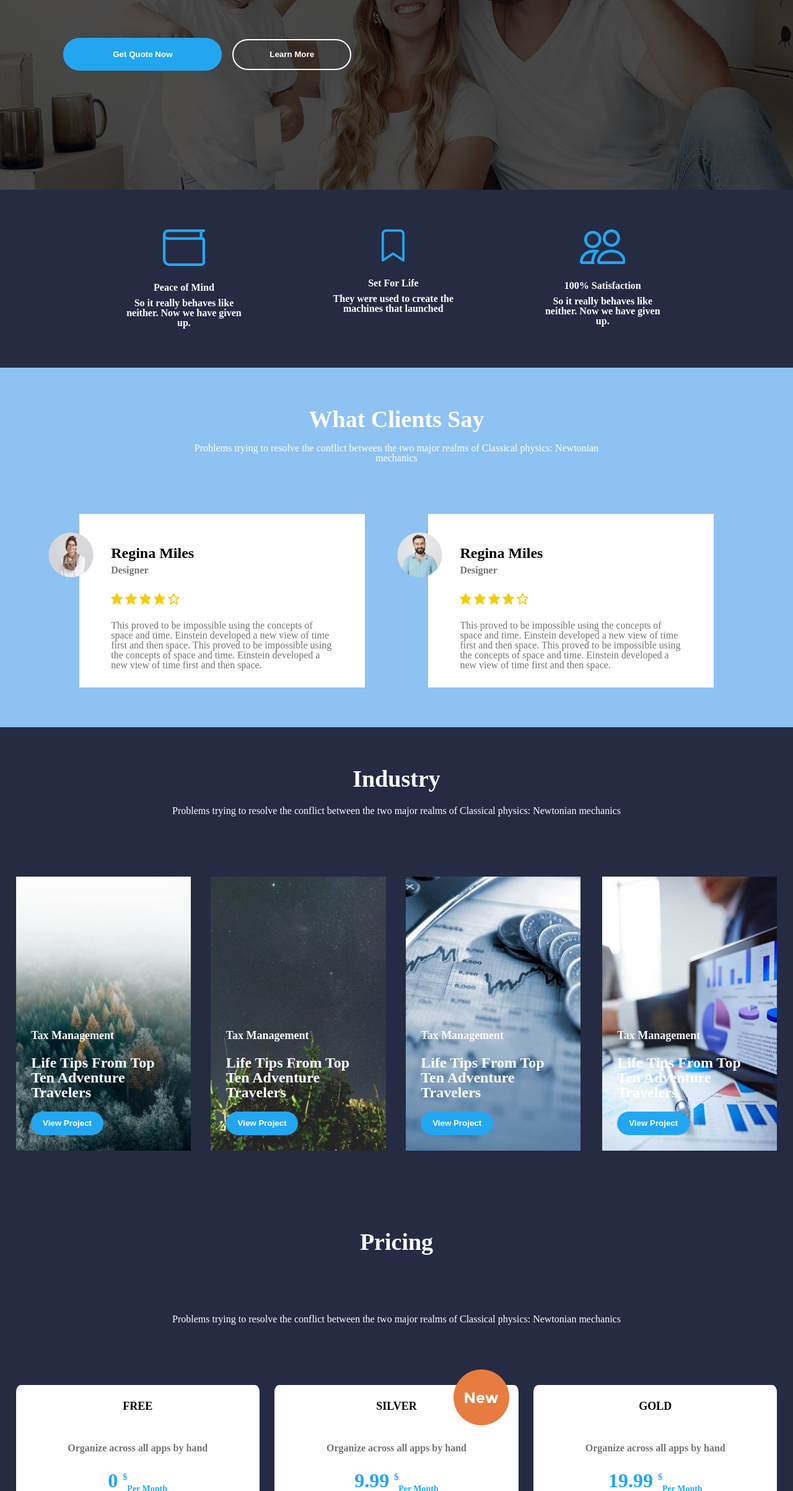
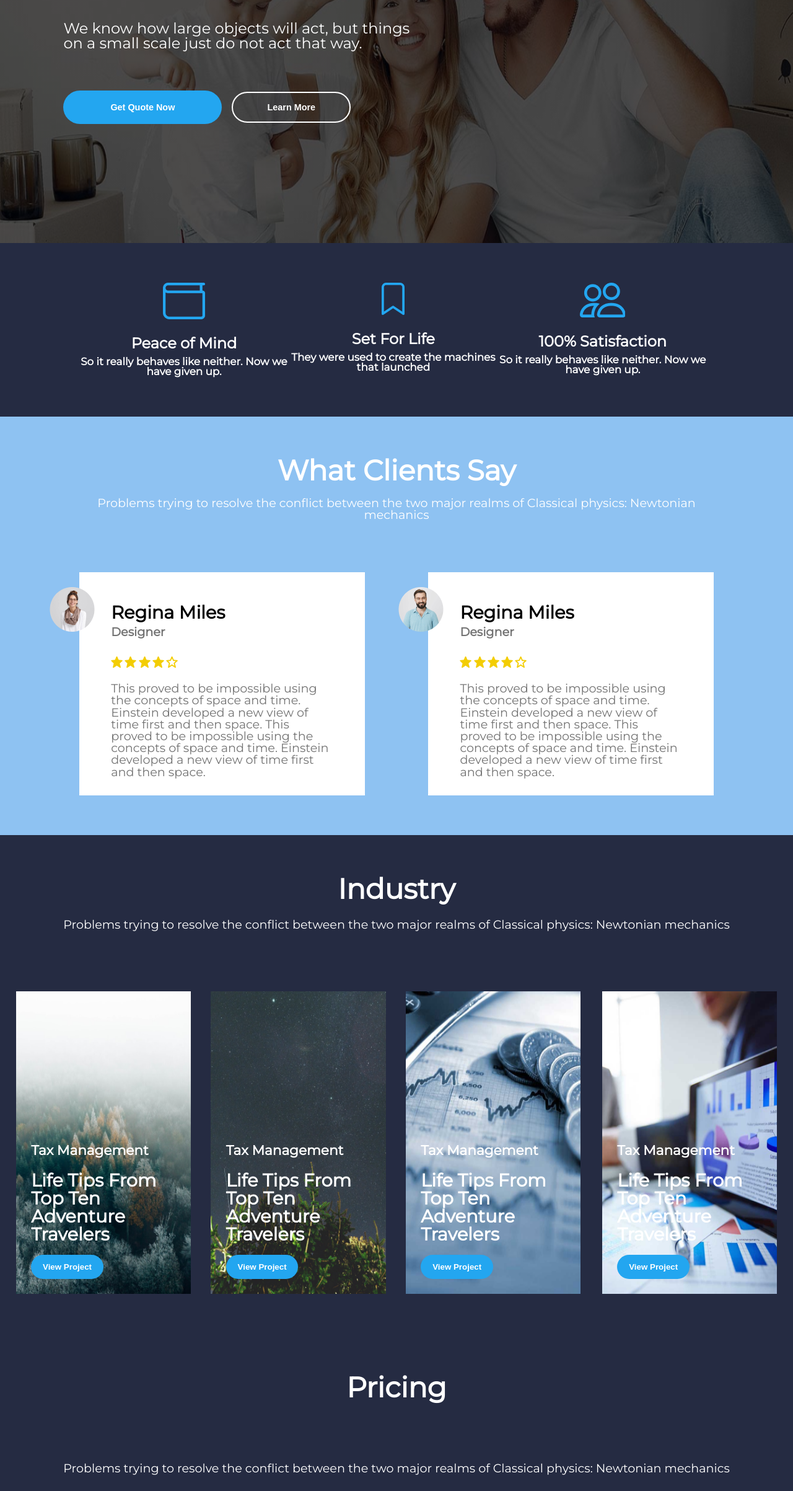
Before and after one commit to SaahilMahato/Design-Final-Assignment, a plain HTML site: page index.html in a window 1280 px wide. Shown: the part 395-2800 px from the top of the page at 62% size. Drawn offline with Linux system fonts and the light colour scheme.

Commit message:
relative font sizes done

```diff
--- a/css/desktop_styles.css
+++ b/css/desktop_styles.css
@@ -1,4 +1,12 @@
 @media (min-width: 768px) {
+
+    html {
+        font-size: 12px;
+    }
+
+    body {
+        font-family: 'Montserrat', sans-serif;
+    }
 
     /* For header */
 
@@ -21,7 +29,7 @@
     .upper-nav {
         width: 20%;
         float: left;
-        padding: 1.5%;
+        padding: 1.2%;
     }
 
     .upper-nav h1 {
@@ -30,13 +38,13 @@
     }
 
     .lower-nav {
-        width: 40%;
+        width: 45%;
         float: left;
         margin-top: 0;
         margin-bottom: 0;
         margin-left: 5%;
-        font-size: 16px;
-        padding: 2%;
+        font-size: 1.6rem;
+        padding: 1.6%;
     }
 
     .lower-nav ul li {
@@ -47,8 +55,9 @@
 
     .login {
         height: 100%;
-        width: 30%;
+        width: 25%;
         float: right;
+        font-size: 1.6rem;
         font-weight: bold;
         color: #FFFFFF;
         padding: 0.5%;
@@ -80,7 +89,7 @@
     }
 
     .header-background h2 {
-        font-size: 48px;
+        font-size: 4.8rem;
         text-align: start;
         width: 40%;
         margin: 0 8%;
@@ -88,7 +97,7 @@
     }
 
     .header-background p {
-        font-size: 20px;
+        font-size: 2.0rem;
         font-weight: normal;
         text-align: start;
         width: 45%;
@@ -103,25 +112,19 @@
     .quote-button {
         margin-top: 2%;
         margin-left: 8%;
-        color: #FFFFFF;
-        font-weight: bold;
+        font-size: 1.2rem;
         width: 20%;
         padding: 1.5%;
-        background-color: #23A6F0;
-        border: none;
-        border-radius: 50px;
     }
 
     .learn-button {
         margin-top: 2%;
         margin-left: 1%;
+        font-size: 1.2rem;
         color: #FFFFFF;
-        font-weight: bold;
         width: 15%;
         padding: 1.2%;
-        background: transparent;
         border: solid 2px #FFFFFF;
-        border-radius: 50px;
     }
 
     /* vectir section */
@@ -171,8 +174,8 @@
 
     .client-pic {
         position: absolute;
-        left: -50px;
-        top: 30px;
+        left: -4.0rem;
+        top: 2.0rem;
     }
 
     /* Industry section */
@@ -275,7 +278,7 @@
         border: none;
         border-radius: 5px;
         color: #FFFFFF;
-        font-size: 14px;
+        font-size: 1.4rem;
         font-weight: bold;
         background-color: #23A6F0;
     }
@@ -324,18 +327,18 @@
     /* social section */
     .social-section {
         background-color: #FAFAFA;
-        padding: 2% 12%;
+        padding: 1.5% 12%;
     }
 
     .social-section p {
         color: #737373;
-        width: 60%;
+        width: 70%;
         float:left;
         margin-bottom: 0;
     }
 
     .social-section ul {
-        width: 40%;
+        width: 20%;
         float: right;
     }
 }
--- a/css/styles.css
+++ b/css/styles.css
@@ -1,3 +1,11 @@
+html {
+    font-size: 10px;
+}
+
+body {
+    font-family: 'Montserrat', sans-serif;
+}
+
 header {
     color: #FFFFFF;
     padding: 0;
@@ -8,7 +16,7 @@ header nav {
 }
 
 .upper-nav h1 {
-    font-size: 24px;
+    font-size: 2.4rem;
     font-weight: bold;
     padding: 4%;
 }
@@ -26,7 +34,7 @@ a {
 }
 
 .lower-nav {
-    font-size: 30px;
+    font-size: 3.0rem;
     font-weight: bold;
 }
 
@@ -42,20 +50,18 @@ a {
     background-size: 100% 100%;
     background-repeat: no-repeat;
     background-blend-mode: darken;
-    padding: 20% 0;
+    padding: 10%;
 }
 
 .header-background h2 {
     font-size: 38px;
     text-align: center;
-    width: 60%;
     margin: 0 auto;
     margin-bottom: 10%;
 }
 
 .header-background p {
-    font-size: 28px;
-    width: 80%;
+    font-size: 2.4rem;
     text-align: center;
     margin: 0 auto;
 }
@@ -94,7 +100,7 @@ a {
     background-color: #252B42;
     color: #FFFFFF;
     font-weight: bold;
-    padding-top: 20%;
+    padding: 20% 10%;
 }
 
 .vector-div img {
@@ -103,16 +109,21 @@ a {
     margin-bottom: 8%;
 }
 
-.vector-div h3 {
+.vector-div h2 {
+    font-size: 2.0rem;
     text-align: center;
     margin-bottom: 2.5%;
 }
 
 .vector-div p {
+    font-size: 1.4rem;
     margin: 0 auto;
-    width: 60%;
     text-align: center;
     margin-bottom: 20%;
+}
+
+.last-vector-div p {
+    margin-bottom: 0;
 }
 
 /* Client section */
@@ -123,19 +134,17 @@ a {
 
 .client-review-section h2{
     color: #FFFFFF;
-    font-size: 38px;
+    font-size: 3.8rem;
     font-weight: bold;
     text-align: center;
-    width: 60%;
     margin: 0 auto;
     margin-bottom: 8%;
 }
 
 .client-review-section p{
     color: #FFFFFF;
-    font-size: 16px;
+    font-size: 1.6rem;
     text-align: center;
-    width: 70%;
     margin: 0 auto;
     margin-bottom: 15%;
 }
@@ -147,14 +156,14 @@ a {
 }
 
 .client-card h3 {
-    font-size: 24px;
+    font-size: 2.4rem;
     font-weight: bold;
     margin-bottom: 2%;
 }
 
 .client-card p {
     color: #737373;
-    font-size: 16px;
+    font-size: 1.6rem;
     font-weight: bold;
     text-align: start;
     width: 100%;
@@ -177,19 +186,17 @@ a {
 
 .industry-section h2{
     color: #FFFFFF;
-    font-size: 38px;
+    font-size: 3.8rem;
     font-weight: bold;
     text-align: center;
-    width: 50%;
     margin: 0 auto;
     margin-bottom: 8%;
 }
 
 .industry-section p{
     color: #FFFFFF;
-    font-size: 16px;
+    font-size: 1.6rem;
     text-align: center;
-    width: 70%;
     margin: 0 auto;
     margin-bottom: 15%;
 }
@@ -220,14 +227,14 @@ a {
 .industry-card h3 {
     color: #FFFFFF;
     margin-top: 95%;
-    font-size: 18px;
+    font-size: 1.8rem;
     font-weight: bold;
     margin-bottom: 10%;
 }
 
 .industry-card p {
     color: #FFFFFF;
-    font-size: 24px;
+    font-size: 2.4rem;
     font-weight: bold;
     margin-bottom: 10%;
     width: 100%;
@@ -252,19 +259,17 @@ a {
 
 .pricing-section h2{
     color: #FFFFFF;
-    font-size: 38px;
+    font-size: 3.8rem;
     font-weight: bold;
     text-align: center;
-    width: 50%;
     margin: 0 auto;
     margin-bottom: 8%;
 }
 
 .pricing-section p{
     color: #FFFFFF;
-    font-size: 16px;
+    font-size: 1.6rem;
     text-align: center;
-    width: 70%;
     margin: 0 auto;
     margin-bottom: 15%;
 }
@@ -279,7 +284,7 @@ a {
 
 .pricing-card h3{
     color: #000000;
-    font-size: 18px;
+    font-size: 1.8rem;
     font-weight: bold;
     margin-bottom: 10%;
     text-align: center;
@@ -294,12 +299,12 @@ a {
 
 .pricing-card .blue-text {
     color: #23A6F0;
-    font-size: 32px;
+    font-size: 3.2rem;
 }
 
 .pricing-card .blue-text sup, .pricing-card .blue-text sub {
     color: #23A6F0;
-    font-size: 14px;
+    font-size: 1.2rem;
 }
 
 .pricing-card ul {
@@ -307,6 +312,7 @@ a {
 }
 
 .pricing-card ul li {
+    font-size: 1.4rem;
     font-weight: bold;
     margin-bottom: 4%;
 }
@@ -321,7 +327,7 @@ a {
     border: none;
     border-radius: 5px;
     color: #FFFFFF;
-    font-size: 14px;
+    font-size: 1.4rem;
     font-weight: bold;
     background-color: #23A6F0;
 }
@@ -332,8 +338,8 @@ a {
 
 .pricing-card-2 .new-tag {
     position: absolute;
-    top: -25px;
-    right: 15px;
+    top: -2.5rem;
+    right: 1.5rem;
 }
 
 /* Booking section*/
@@ -345,13 +351,13 @@ a {
 }
 
 .booking-section h2 {
-    font-size: 18px;
+    font-size: 1.8rem;
     font-weight: bold;
     margin-bottom: 2%;
 }
 
 .booking-section p {
-    font-size: 38px;
+    font-size: 3.8rem;
     font-weight: bold;
     margin-bottom: 8%;
 }
@@ -376,7 +382,7 @@ a {
     border: none;
     border-radius: 5px;
     color: #FFFFFF;
-    font-size: 14px;
+    font-size: 1.4rem;
     font-weight: bold;
     background-color: #23A6F0;
 }
@@ -389,14 +395,14 @@ a {
 }
 
 .contact-section h2 {
-    font-size: 24px;
+    font-size: 2.4rem;
     font-weight: bold;
     margin-bottom: 4%;
 }
 
 .contact-section p {
     color: #737373;
-    font-size: 16px;
+    font-size: 1.6rem;
     font-weight: normal;
     margin-bottom: 15%;
 }
@@ -407,7 +413,7 @@ a {
     border: none;
     border-radius: 5px;
     color: #FFFFFF;
-    font-size: 14px;
+    font-size: 1.4rem;
     font-weight: bold;
     background-color: #23A6F0;
 }
@@ -432,11 +438,12 @@ a {
 .links-section h2{
     color: #FFFFFF;
     font-weight: bold;
-    font-size: 20px;
+    font-size: 1.8rem;
     margin-bottom: 8%;
 }
 
 .links-section ul li {
+    font-size: 1.2rem;
     font-weight: bold;
     margin-bottom: 5%;
 }
@@ -454,6 +461,7 @@ a {
 
 .social-section p {
     color: #FFFFFF;
+    font-size: 1.4rem;
     font-weight: bold;
     margin-bottom: 15%;
 }
--- a/index.html
+++ b/index.html
@@ -5,6 +5,10 @@
     <meta http-equiv="X-UA-Compatible" content="IE=edge">
     <meta name="viewport" content="width=device-width, initial-scale=1.0">
     <title>Insurantly</title>
+
+    <link rel="preconnect" href="https://fonts.googleapis.com">
+    <link rel="preconnect" href="https://fonts.gstatic.com" crossorigin>
+    <link href="https://fonts.googleapis.com/css2?family=Montserrat&display=swap" rel="stylesheet">
 
     <link rel="stylesheet" href="css/reset.css" type="text/css">
     <link rel="stylesheet" href="css/layout.css" type="text/css">
@@ -55,17 +59,17 @@
         <section class="vector-section clearfix">
             <div class="vector-div">
                 <img src="images/peace-of-mind.png" alt="">
-                <h3>Peace of Mind</h3>
+                <h2>Peace of Mind</h2>
                 <p>So it really behaves like neither. Now we have given up.</p>
             </div>
             <div class="vector-div">
                 <img src="images/set-for-life.png" alt="">
-                <h3>Set For Life</h3>
+                <h2>Set For Life</h2>
                 <p>They were used to create the machines that launched</p>
             </div>
-            <div class="vector-div">
+            <div class="vector-div last-vector-div">
                 <img src="images/100-satisfaction.png" alt="">
-                <h3>100% Satisfaction</h3>
+                <h2>100% Satisfaction</h2>
                 <p>So it really behaves like neither. Now we have given up.</p>
             </div>
         </section>
@@ -272,7 +276,7 @@
                 <ul>
                     <li><img src="images/phone.png"><a href="#">(480) 555-0103</a></li>
                     <li><img src="images/location.png"><a href="#">4517 Washington Ave.</a></li>
-                    <li><img src="images/email.png"><a href="#">debra.holt@example.com</a></li>
+                    <li><img src="images/email.png"><a href="#">debra@example.com</a></li>
                 </ul>
             </div>
         </section>
```
Also changed, not shown: images/email.png, images/location.png, images/phone.png.
